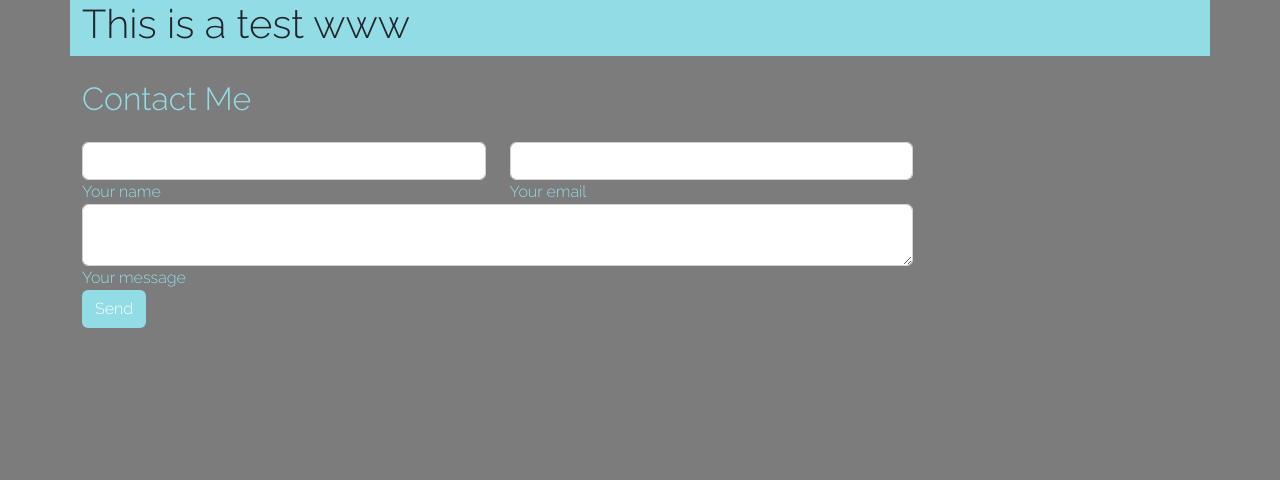
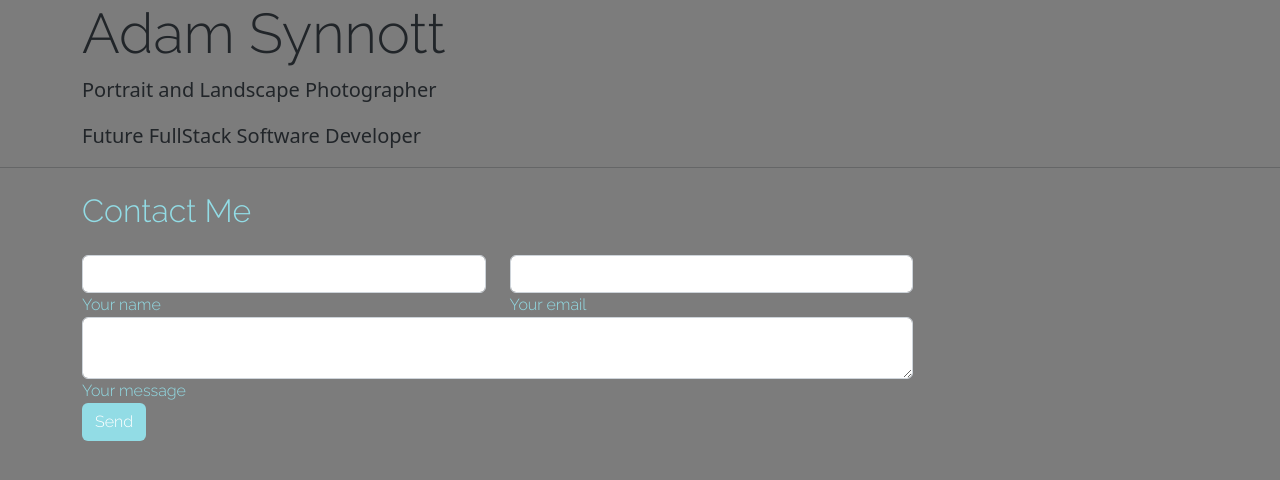
Before and after one commit to Synnott3/P1_PortfolioSite, a plain HTML site: page index.html in a window 1280 px wide. Drawn offline with nearby package versions, Linux system fonts and the light colour scheme.

Commit message:
added jumbotron and test

```diff
--- a/index.html
+++ b/index.html
@@ -17,13 +17,20 @@
 
 </head>
 <body>
-    <div class="container">
-       <div class="row">
-            <header class="col-12">
-                <h1>This is a test www</h1>
-            </header>
+
+    <!--Jumbotron-->
+    <div class=container>
+        <div id="home">
+            <div class="jumbotron jumbotron-fluid">
+                <h1 class="display-4">Adam Synnott</h1>
+                <p class="lead" id="home">Portrait and Landscape Photographer</p>
+                <p class="lead" id="home">Future FullStack Software Developer</p>
+
+            </div>
         </div>
     </div>
+
+    <hr>
 
 
     <!--Contact Form-->
```
